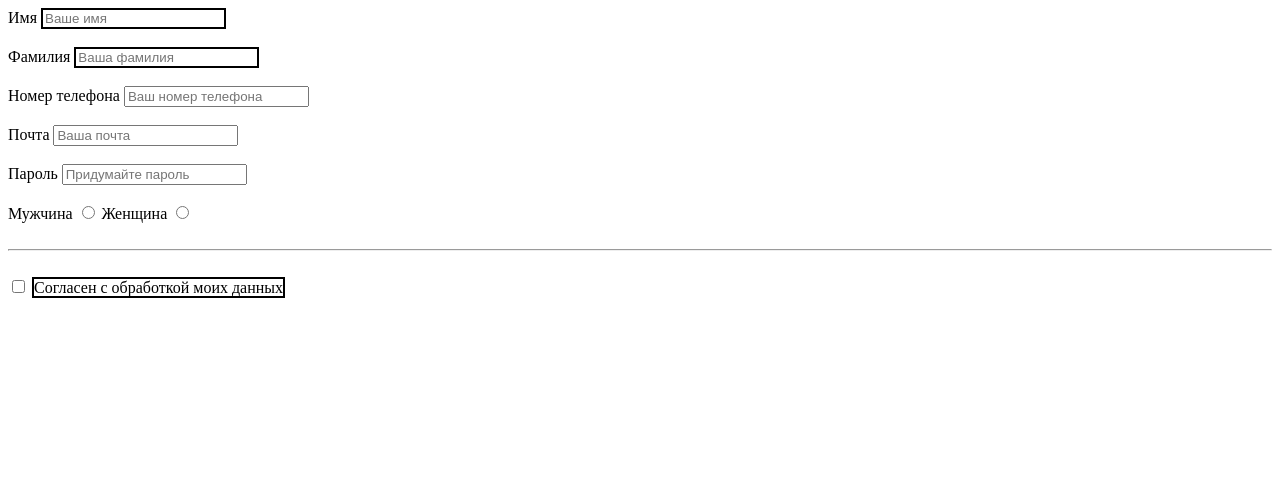
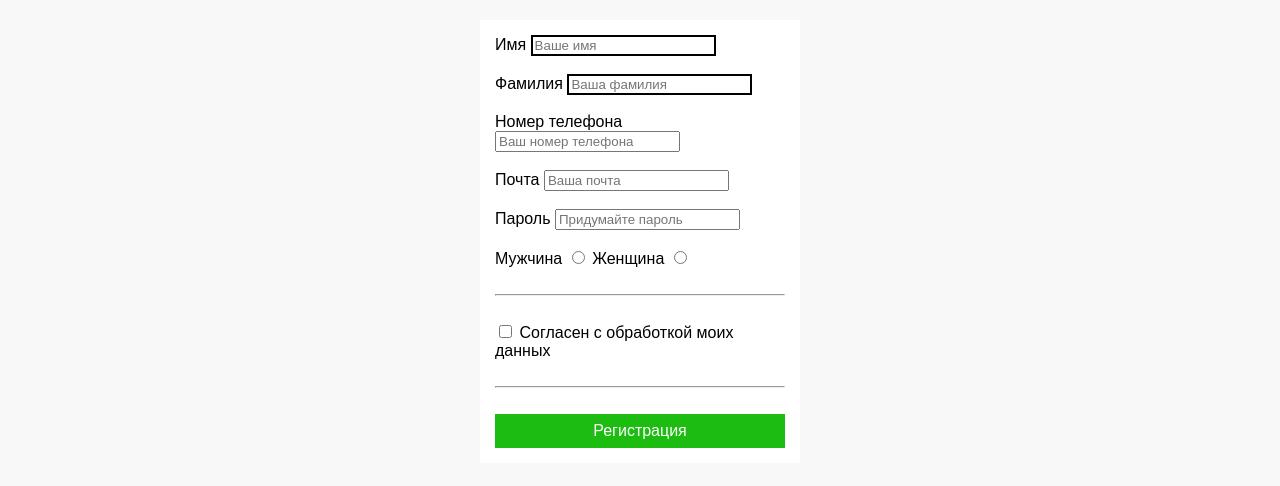
Before and after one commit to IconicVeb/Para, a plain HTML site: page html/test.html in a window 1280 px wide. Drawn offline with Linux system fonts and the light colour scheme.

Commit message:
Изменения

```diff
--- a/html/test.html
+++ b/html/test.html
@@ -7,7 +7,7 @@
     <link rel="stylesheet" href="/src/style2test.css">
 </head>
 <body>
-    <form>
+    <form class="form" action="" method="post">
         <label>Имя
             <input type="text" placeholder="Ваше имя" style="border: 2px solid black;">
         </label>
@@ -44,7 +44,16 @@
         <hr>
         <br>
         <input id="Soglasen" type="checkbox" style="border: 2px solid black;">
-        <label for="Soglasen" style="border: 2px solid black;">Согласен с обработкой моих данных</label>
+        <label for="Soglasen">Согласен с обработкой моих данных</label>
+
+        <br>
+        <br>
+        <hr>
+        <br>
+
+        <button class="btn" type="submit">Регистрация</button>
+
+
     </form>
 
 
--- a/src/style2test.css
+++ b/src/style2test.css
@@ -0,0 +1,47 @@
+body {
+    font-family: Arial, sans-serif;
+    font-size: 16px;
+    color: #000;
+    background-color: #f8f8f8;
+  }
+
+  * {
+    box-sizing: border-box;
+  }
+
+  .form {
+    max-width: 320px;
+    padding: 15px;
+    margin: 20px auto;
+    background-color: #fff;
+  }
+
+  .input {
+    display: block;
+    width: 100%;
+    padding: 8px 10px;
+    margin-bottom: 10px;
+
+    border: 1px solid #ccc;
+
+    font-family: inherit;
+    font-size: 16px;
+  }
+
+  .btn {
+    display: block;
+    width: 100%;
+    padding: 8px 10px;
+
+    border: 0;
+    background-color: #1cbc11;
+    cursor: pointer;
+
+    font-family: inherit;
+    font-size: 16px;
+    color: #fff;
+  }
+
+  .btn:hover {
+    background-color: #14a20a;
+  }
```
Also changed, not shown: html/maket.html (added, +12 -0 lines), html/padbot.html (+5 -1 lines), src/padbot.css (+14 -1 lines), src/maket.css (added).
